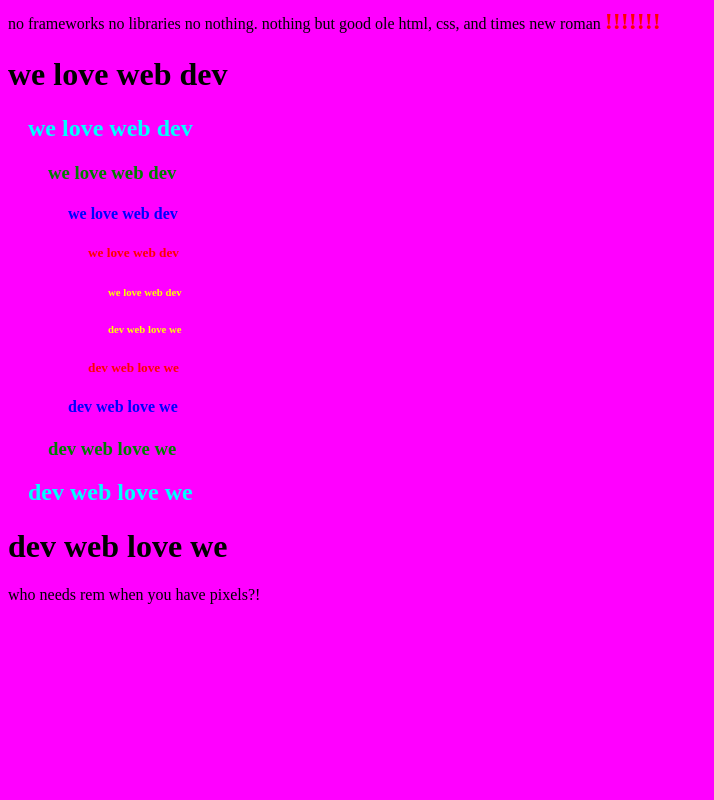
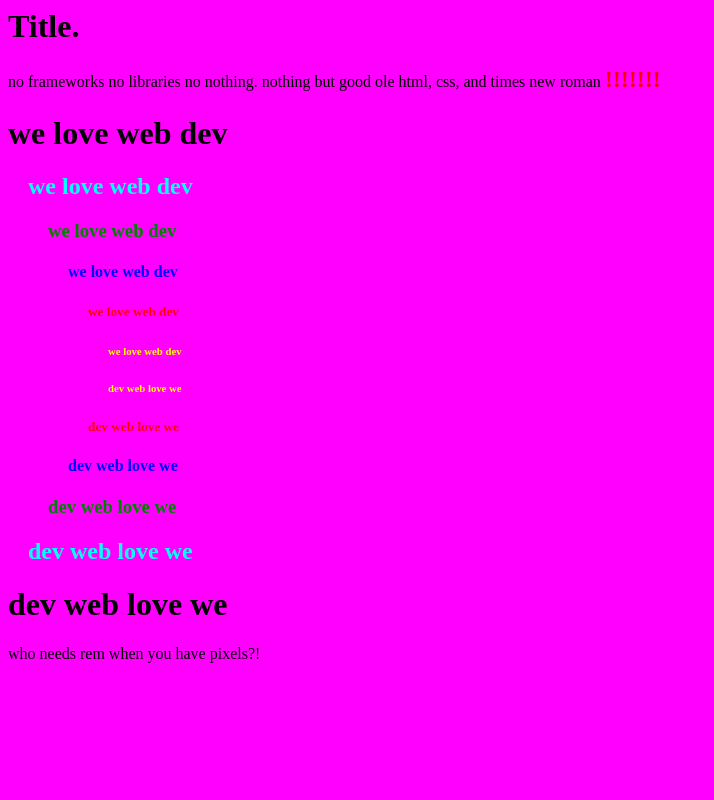
Before and after one commit to Toba-O/eeeeeek, a plain HTML site: page index.html in a window 1280 px wide. Shown: the top 800 px of the page, without its empty margins (0-714 px from the left). Drawn offline with Linux system fonts and the light colour scheme.

Commit message:
Update index.html

```diff
--- a/index.html
+++ b/index.html
@@ -71,6 +71,7 @@ h6 {
 .technicolor {
    animation: glow 2s linear infinite;
 }
+
 @keyframes glow {
   0% {
     filter: hue-rotate(0deg);
@@ -79,7 +80,6 @@ h6 {
     filter: hue-rotate(360deg);
   }
 }
-
 
 .magenta {
   color: magenta;
@@ -95,6 +95,7 @@ spoiler:hover{
   }
 </style>
 
+<h1>Title.</h1>
 no frameworks no libraries no nothing. nothing but good ole html, css, and times new roman <span class="blinkityblinkblink">!!!!!!!</span>
 
 <h1> we love web dev </h1>
```
